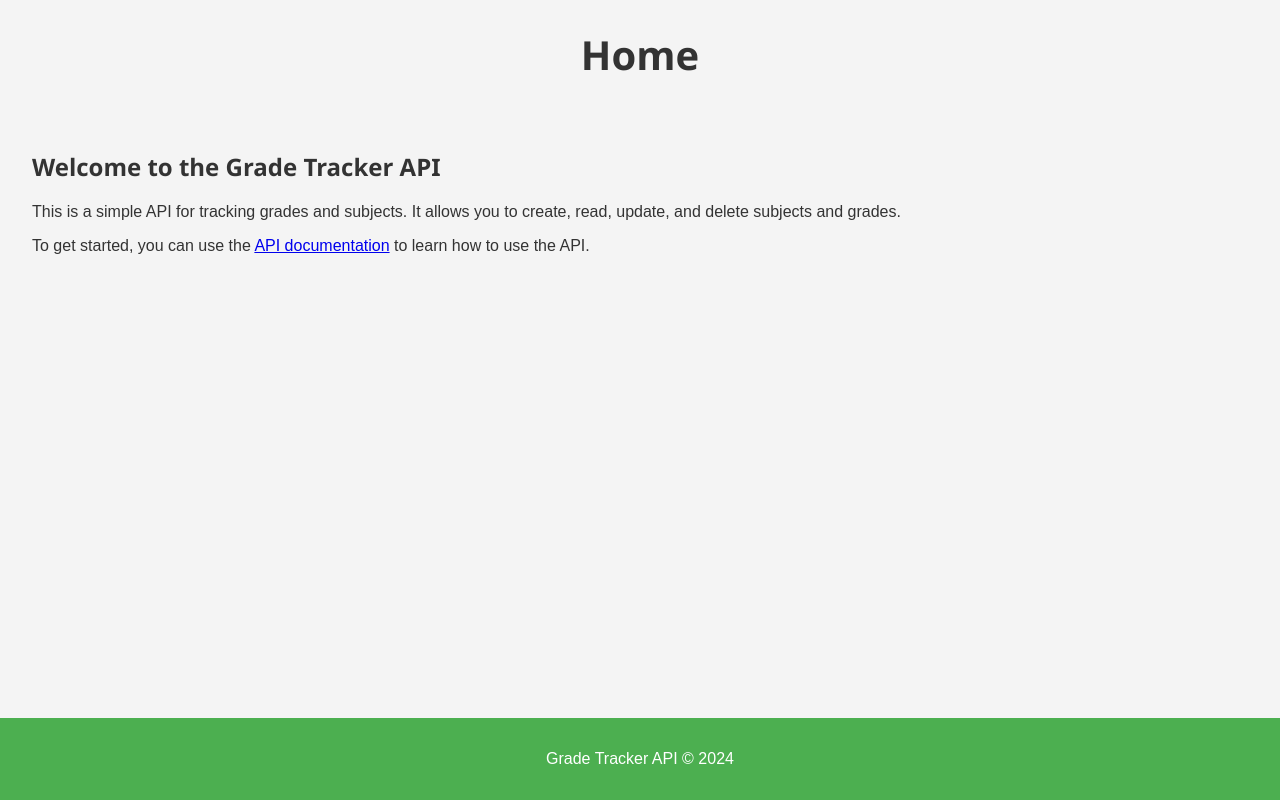
After one commit to SirCraft007/grade-api, a Python web app: template templates/home.html in a window 1280 px wide. The commit adds this page. Run offline with Jinja, Linux system fonts and the light colour scheme; the template is opened without the code that fills it, so the values that code supplies are empty.

Commit message:
feat: added homepage and docs page

```diff
--- a/static/css/base.css
+++ b/static/css/base.css
@@ -5,6 +5,7 @@ footer {
     padding: 1rem 0;
     bottom: 0;
     width: 100%;
+    flex-shrink: 0;
 }
 
 body {
@@ -13,6 +14,9 @@ body {
   padding: 0;
   background-color: #f4f4f4;
   color: #333;
+  display: flex;
+  flex-direction: column;
+  min-height: 100vh;
 }
 
 header {
@@ -24,6 +28,7 @@ header {
 
 main {
   margin: 2rem;
+  flex-grow: 1;
 }
 
 h1,
--- /dev/null
+++ b/templates/home.html
@@ -0,0 +1,21 @@
+{% extends 'base.html' %} {% block head %}
+
+<title>Home</title>
+<h1>Home</h1>
+
+{% endblock %} {% block content %}
+<main>
+  <section>
+    <h2>Welcome to the Grade Tracker API</h2>
+    <p>
+      This is a simple API for tracking grades and subjects. It allows you to
+      create, read, update, and delete subjects and grades.
+    </p>
+    <p>
+      To get started, you can use the <a href="/docs">API documentation</a> to
+      learn how to use the API.
+    </p>
+  </section>
+</main>
+
+{% endblock %}
```
Lines whose indentation alone changed are shown as unchanged.
